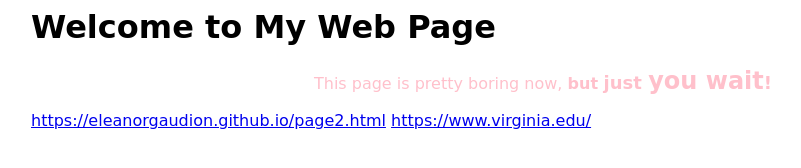
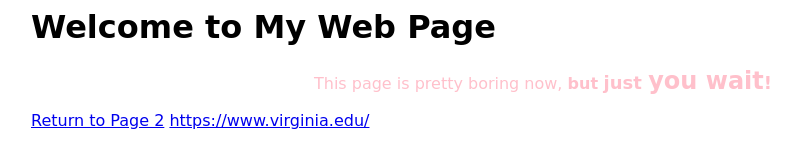
Before and after one commit to eleanorgaudion/_eleanorgaudion_.github.io, a plain HTML site: page index.html in a window 1280 px wide. Shown: the whole page, without its empty margins (97-898 px from the left). Drawn offline with Linux system fonts and the light colour scheme.

Commit message:
Update index.html

```diff
--- a/index.html
+++ b/index.html
@@ -9,7 +9,7 @@
   <p align="center">
   <font color="#FFC0CB">This page is pretty boring now, <b>but <font size="+1">just <font size="+2">you wait</font>!</font></font></b>
   </p>
-  <a href="URL">https://eleanorgaudion.github.io/page2.html</a>
+  <a href="page2.html">Return to Page 2</a>
 
 
  <a href="URL">https://www.virginia.edu/</a>
```
